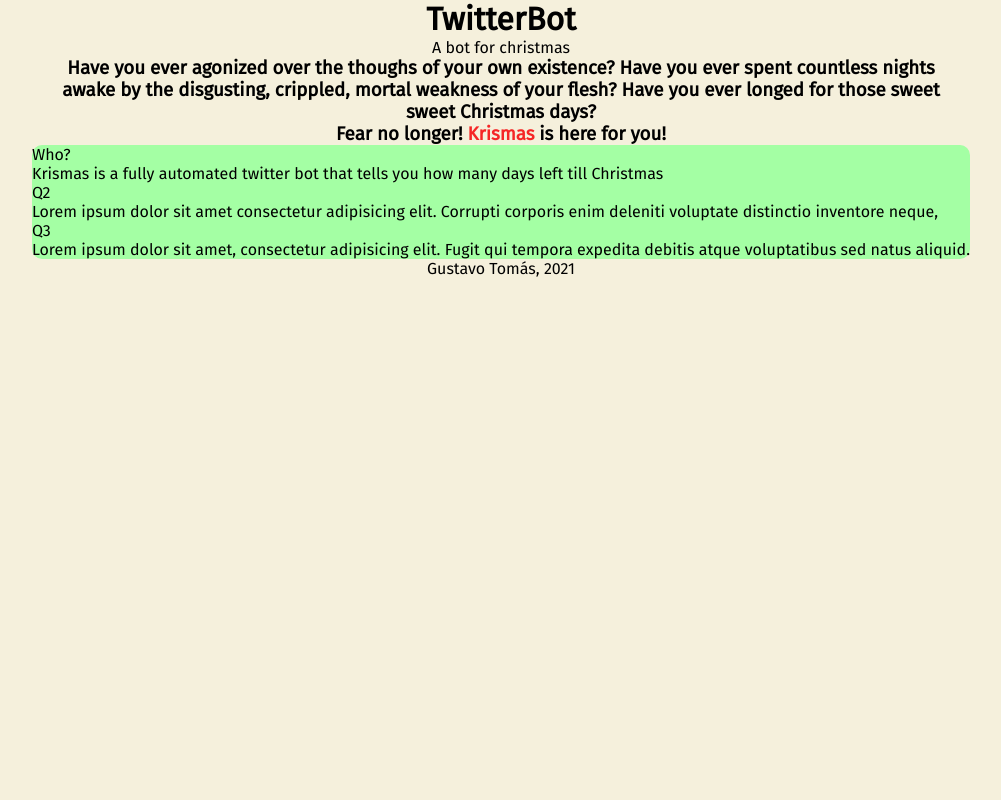
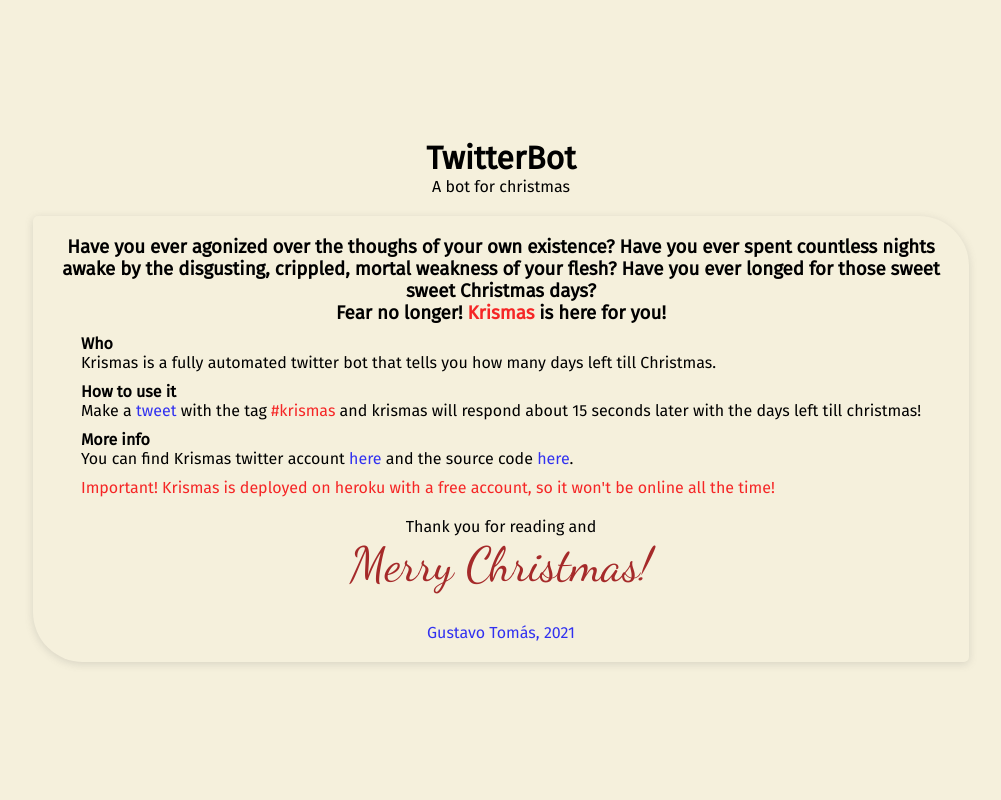
Before and after one commit to gustavo-tomas/TwitterBot, a Flask app: page / in a window 1280 px wide. Shown: the whole page, without its empty margins (139-1140 px from the left). Run offline with Flask 2, Linux system fonts and the light colour scheme.

Commit message:
more styling

```diff
--- a/templates/index.html
+++ b/templates/index.html
@@ -7,24 +7,35 @@
     <title>TwitterBot</title>
   </head>
   <body>
-    <h1>TwitterBot</h1>
-    <p>A bot for christmas</p>
+    <h1 id="title">TwitterBot</h1>
+    <p id="subtitle">A bot for christmas</p>
+    <main>
       <div id='intro'>
         <h3>
           Have you ever agonized over the thoughs of your own existence?
           Have you ever spent countless nights awake by the disgusting, crippled, mortal weakness
           of your flesh? Have you ever longed for those sweet sweet Christmas days?
         </h3>
-      <h3>Fear no longer! <span id='krismas'>Krismas</span> is here for you!</h3>
+        <h3>Fear no longer! <span class="krismas">Krismas</span> is here for you!</h3>
       </div>
-    <div id='description'>
-      <div>Who?</div>
-      <div>Krismas is a fully automated twitter bot that tells you how many days left till Christmas</div>
-      <div>Q2</div>
-      <div>Lorem ipsum dolor sit amet consectetur adipisicing elit. Corrupti corporis enim deleniti voluptate distinctio inventore neque, </div>
-      <div>Q3</div>
-      <div>Lorem ipsum dolor sit amet, consectetur adipisicing elit. Fugit qui tempora expedita debitis atque voluptatibus sed natus aliquid.</div>
+      <div id="description">
+        <div><strong>Who</strong></div>
+        <div class="answer">Krismas is a fully automated twitter bot that tells you how many days left till Christmas.</div>
+        <div><strong>How to use it</strong></div>
+        <div class="answer">Make a <a href="https://twitter.com/compose/tweet" target="_blank">tweet</a> with the tag
+          <span class="krismas">#krismas</span> and krismas will respond about 15 seconds later with the days
+          left till christmas!
         </div>
-    <footer>Gustavo Tomás, 2021</footer>
+        <div><strong>More info</strong></div>
+        <div class="answer">You can find Krismas twitter account <a href="https://twitter.com/krismas_1" target="_blank">
+          here</a> and the source code <a href="https://github.com/gustavo-tomas/TwitterBot" target="_blank">
+          here</a>.
+        </div>
+        <span class="krismas">Important! Krismas is deployed on heroku with a free account, so it won't be online all the time!</span>
+      </div>
+      <div>Thank you for reading and</div>
+      <span id="merry">Merry Christmas!</span>
+      <footer><a href="https://github.com/gustavo-tomas" target="_blank">Gustavo Tomás, 2021</a></footer>
+    </main>
   </body>
 </html>
--- a/templates/style.css
+++ b/templates/style.css
@@ -1,6 +1,5 @@
 @import url('https://fonts.googleapis.com/css2?family=Dancing+Script&display=swap');
 @import url('https://fonts.googleapis.com/css2?family=Fira+Sans&display=swap');
-/* font-family: 'Dancing Script', cursive; */
 
 * {
   margin: 0px;
@@ -9,10 +8,33 @@
 
 body {
   font-family: 'Fira Sans', sans-serif;
+  background-color: rgb(245, 240, 220);
+  height: 100vh;
+  display: flex;
+  flex-direction: column;
+  justify-content: center;
+  align-items: center;
+}
+
+main {
   display: flex;
   flex-direction: column;
   align-items: center;
-  background-color: rgb(245, 240, 220);
+  width: 70%;
+  box-shadow: rgba(99, 99, 99, 0.2) 0px 2px 8px 0px;
+  border-radius: 5px;
+  border-bottom-left-radius: 50px;
+  border-top-right-radius: 50px;
+  padding: 20px;
+}
+
+a {
+  text-decoration: none;
+  color: rgb(49, 49, 240);
+}
+
+#subtitle {
+  margin-bottom: 20px;
 }
 
 #intro {
@@ -21,10 +43,21 @@
 }
 
 #description {
-  background-color: rgb(164, 255, 164);
-  border-radius: 10px;
+  padding: 10px;
+  margin-bottom: 10px;
 }
 
-#krismas {
+#merry {
+  font-size: 48px;
+  font-family: 'Dancing Script', cursive;
+  color: brown;
+  margin-bottom: 30px;
+}
+
+.answer {
+  margin-bottom: 10px;
+}
+
+.krismas {
   color: rgb(245, 38, 38);
 }
```
Lines whose indentation alone changed are shown as unchanged.
